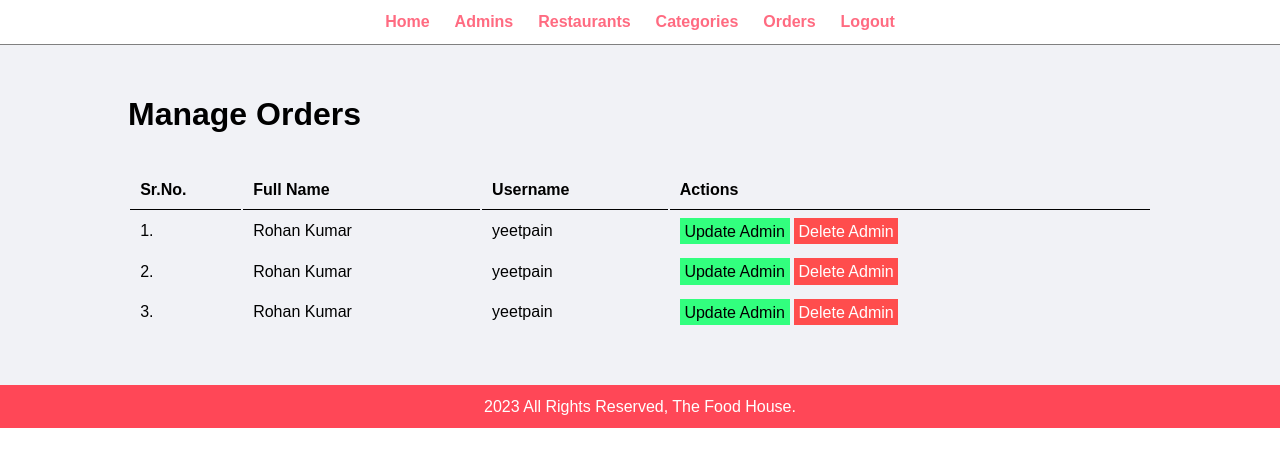
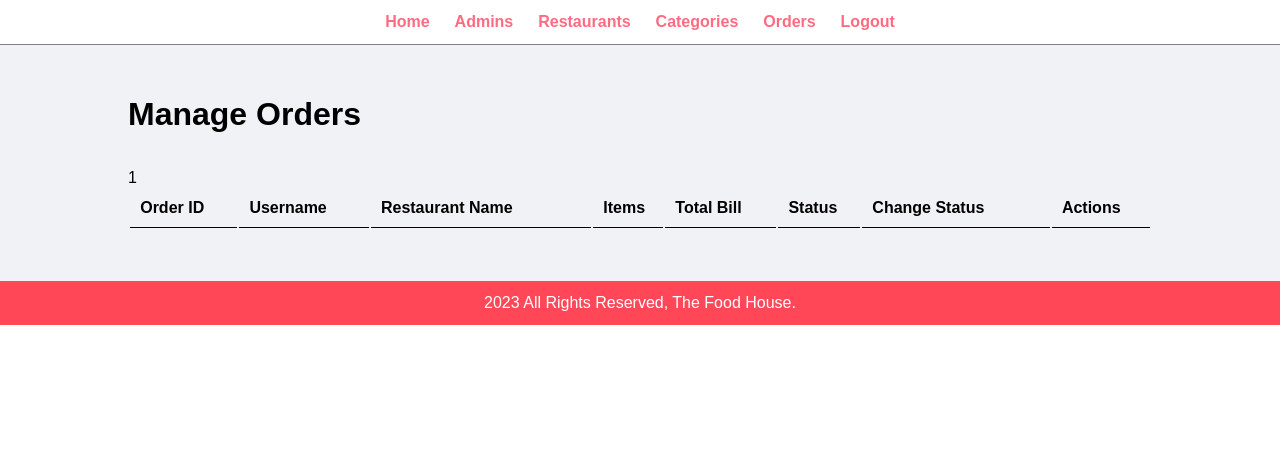
Before and after one commit to DeRohan/Food-Order-Project, a PHP site: page /food-order-project/admin/manage-orders.php in a window 1280 px wide. Shown: the top 467 px of the page. Run offline with PHP 8.4, Linux system fonts and the light colour scheme; a user stored in the database is signed in; data comes from the database, SQL or seed files in the repository; tables that the repository leaves empty or names only in its code hold one stand-in row (values such as "Sample post"); lists and menus that the app fills with data are empty.

Commit message:
Added Orders Management

```diff
--- a/admin/manage-orders.php
+++ b/admin/manage-orders.php
@@ -4,41 +4,106 @@
         <h1>Manage Orders</h1>
         <br>
         <br>
+        <?php
+            if(isset($_SESSION['delete'])) {
+                echo $_SESSION['delete'];
+                unset($_SESSION['delete']);
+            }
+        ?>
         <table class="tbl-full">
             <tr>
-                <th>Sr.No.</th>
-                <th>Full Name</th>
+                <th>Order ID</th>
                 <th>Username</th>
+                <th>Restaurant Name</th>
+                <th>Items</th>
+                <th>Total Bill</th>
+                <th>Status</th>
+                <th>Change Status</th>
                 <th>Actions</th>
             </tr>
-            <tr>
-                <td>1.</td>
-                <td>Rohan Kumar</td>
-                <td>yeetpain</td>
-                <td>
-                    <a href="#" class="btn-secondary">Update Admin</a>
-                    <a href="#" class="btn-danger">Delete Admin</a>
-                </td>
-            </tr>
-            <tr>
-                <td>2.</td>
-                <td>Rohan Kumar</td>
-                <td>yeetpain</td>
-                <td>
-                    <a href="#" class="btn-secondary">Update Admin</a>
-                    <a href="#" class="btn-danger">Delete Admin</a>
-                </td>
-            </tr>
-            <tr>
-                <td>3.</td>
-                <td>Rohan Kumar</td>
-                <td>yeetpain</td>
-                <td>
-                    <a href="#" class="btn-secondary">Update Admin</a>
-                    <a href="#" class="btn-danger">Delete Admin</a>
-                </td>
-            </tr>
+            <?php
+            $sql = "SELECT o.order_id, r.Name as restaurant_name, f.title as item_name, od.quantity, f.price, o.status, u.username as username
+                    FROM tbl_orders o
+                    INNER JOIN tbl_order_details od ON o.order_id = od.order_id
+                    INNER JOIN tbl_food f ON od.item_id = f.id
+                    INNER JOIN tbl_restaurants r ON o.restaurant_id = r.ID
+                    INNER JOIN tbl_users u on o.user_id = u.user_id";
+
+            $result = mysqli_query($conn, $sql);
+
+            if ($result) {
+                while ($row = mysqli_fetch_assoc($result)) {
+                    $order_id = $row['order_id'];
+                    $restaurant_name = $row['restaurant_name'];
+                    $item_title = $row['item_name'];
+                    $quantity = $row['quantity'];
+                    $price = $row['price'];
+                    $status = $row['status'];
+                    $usrname = $row['username'];
+
+                    $total = $quantity * $price; // Calculate total for each item
+
+                    ?>
+                    <tr>
+                        <td>
+                            <?php echo $order_id ?>
+                        </td>
+                        <td>
+                            <?php echo $usrname ?>
+                        </td>
+                        <td>
+                            <?php echo $restaurant_name ?>
+                        </td>
+                        <td>
+                            <?php echo $item_title ?>
+                        </td>
+                        <td>
+                            <?php echo $total ?>
+                        </td>
+                        <td>
+                            <?php echo $status ?>
+                        </td>
+                        <td>
+                            <form action="" method="POST" id="statusForm">
+                                <!-- <label for="status">Change Status</label> -->
+                                <select name="status" id="status" onchange="document.getElementById('statusForm').submit()" style="width: 100; height: 30;background-color: #38ada9;font-size: 15;">
+                                    <option value="Ordered">Ordered</option>
+                                    <option value="Preparing">Preparing</option>
+                                    <option value="Delivering">Delivering</option>
+                                    <option value="Delivered">Delivered</option>
+                                    <option value="Cancelled">Cancelled</option>
+                                </select>
+                                <input type="hidden" name="order_id" value="<?php echo $order_id ?>">
+                            </form>
+                        </td>
+                        <td><a href="delete-order.php?id=<?php echo $order_id; ?>" class="btn-danger">Delete Order</a></td>
+                    </tr>
+                    <?php
+                }
+            } else {
+                echo "Error: " . mysqli_error($conn);
+            }
+            ?>
         </table>
     </div>
 </div>
+
 <?php include('partials/footer.php') ?>
+
+<?php
+
+if ($_SERVER['REQUEST_METHOD'] == 'POST' && isset($_POST['status'])) {
+    $order_id = $_POST['order_id'];
+    $new_status = $_POST['status'];
+
+    // Perform the database update here
+    $update_query = "UPDATE tbl_orders SET status = '$new_status' WHERE order_id = $order_id";
+    $update_result = mysqli_query($conn, $update_query);
+
+    if ($update_result) {
+        echo "Order status updated successfully.";
+    } else {
+        echo "Error updating order status: " . mysqli_error($conn);
+    }
+}
+?>
--- a/css/admin.css
+++ b/css/admin.css
@@ -73,6 +73,12 @@ table tr td {
     background-color: #079992;
 }
 
+#status {
+    width: 100;
+    height: 30;
+    background-color: #38ada9;
+    font-size: 15;
+}
 .success {
     color: #2ed573;
 }
```
Also changed, not shown: admin/delete-order.php (added, +15 -0 lines), categories.php (renamed from categories.html), category-foods.php (renamed from category-foods.html), food-search.html (line endings or trailing spaces).
